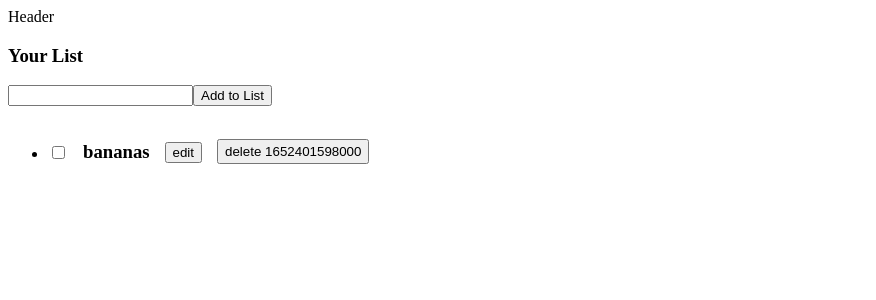
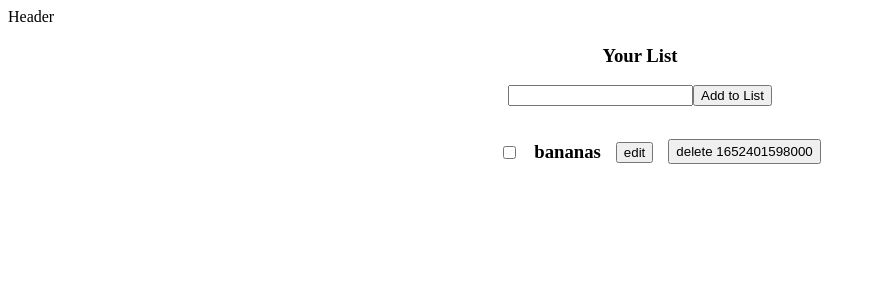
Before and after one commit to mary-martinez/adv-react-shopping-list, a React app: page / in a window 1280 px wide. Shown: the top 300 px of the page, without its empty margins (0-876 px from the left). Built offline with nearby package versions, Linux system fonts and the light colour scheme.

Commit message:
some basic styling

```diff
--- a/src/views/List.jsx
+++ b/src/views/List.jsx
@@ -13,17 +13,24 @@ export default function List() {
   // }, [state])
 
   return (
-    <>
+    <div style={{ textAlign: 'center' }}>
       <h3>Your List</h3>
       <Input />
-      <ul>
+      <ul
+        style={{
+          display: 'flex',
+          flexDirection: 'column',
+          listStyle: 'none',
+          alignItems: 'center',
+        }}
+      >
         {state.map((item) => (
           <li key={item.id}>
             <Item {...{ item }} />
           </li>
         ))}
       </ul>
-    </>
+    </div>
   );
 }
 
```
